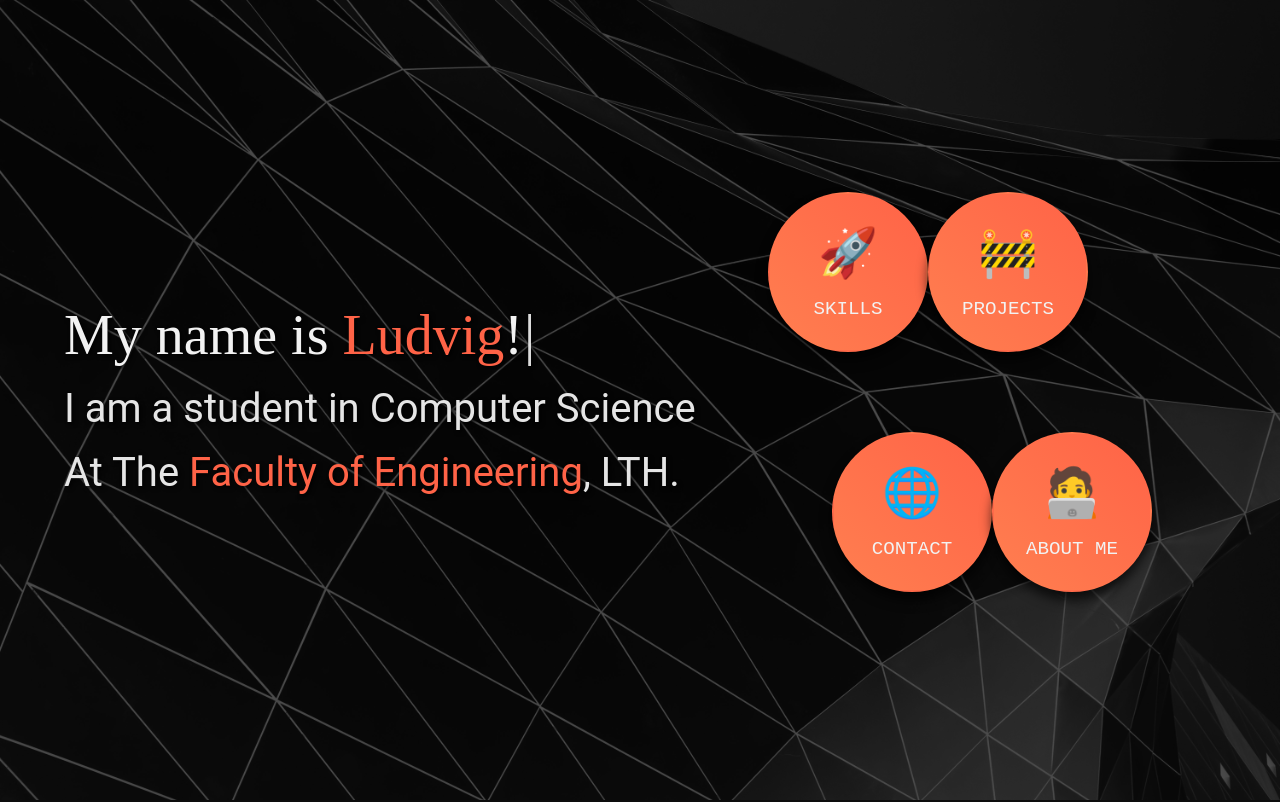
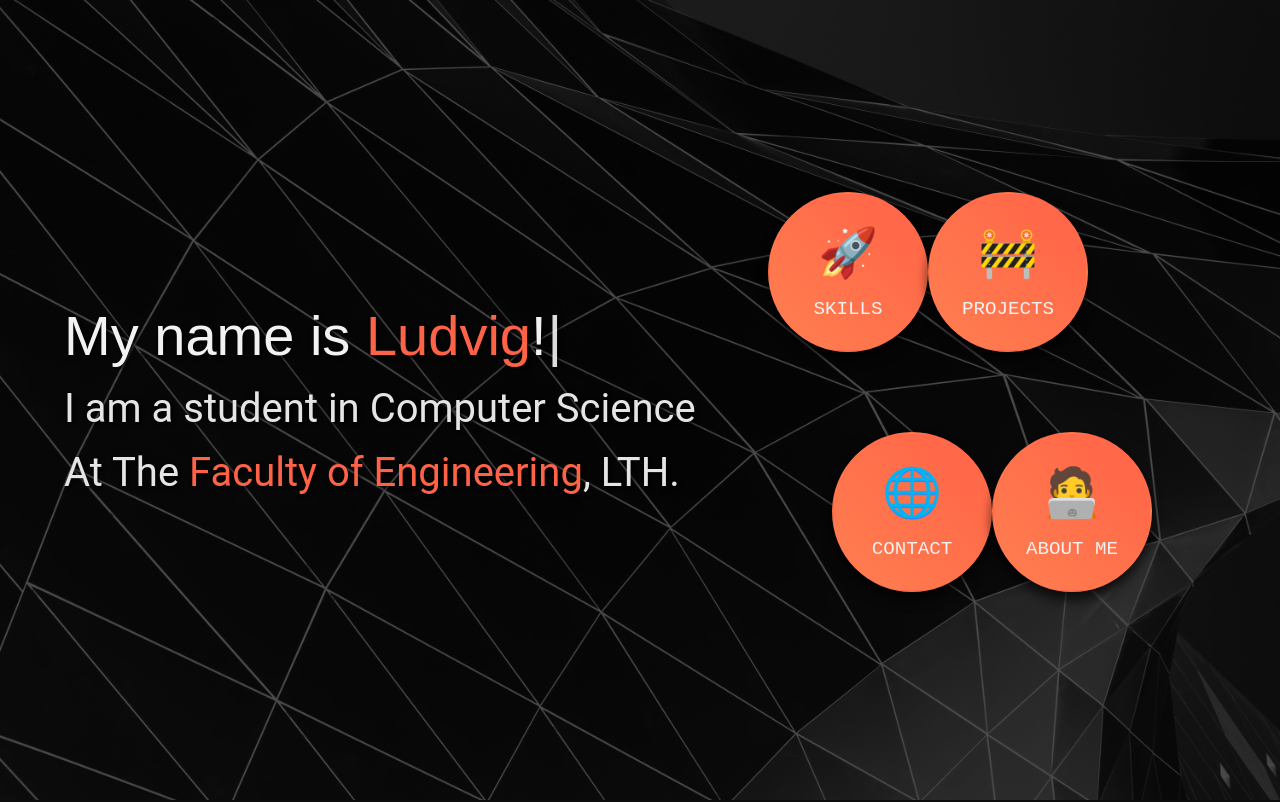
Before and after one commit to LudvigOD/Webportfolio, a React (Vite) app in the folder client/: page / in a window 1280 px wide. Shown: the top 802 px of the page. Built offline with nearby package versions, Linux system fonts and the light colour scheme; a web font is replaced by a local one.

Commit message:
fonotafamily

```diff
--- a/client/src/App.css
+++ b/client/src/App.css
@@ -63,7 +63,7 @@
   font-size: 3.5rem;
   line-height: 1.2;
   color: var(--header-color-h1);
-  font-family: 'Montserrat';
+  font-family: 'Montserrat', sans-serif;
   font-weight: 400;
   text-shadow: 2px 2px 4px rgba(0, 0, 0, 0.9); /* Add text shadow for better contrast */
   white-space: nowrap; /* Prevent line breaks */
@@ -77,7 +77,7 @@
   font-size: 2.5rem;
   line-height: 1.2;
   color: var(--header-color-h2);
-  font-family: 'Roboto';
+  font-family: 'Roboto', sans-serif;
   font-weight: 400;
   text-shadow: 2px 2px 4px rgba(0, 0, 0, 0.9); /* Add text shadow for better contrast */
 }
```
